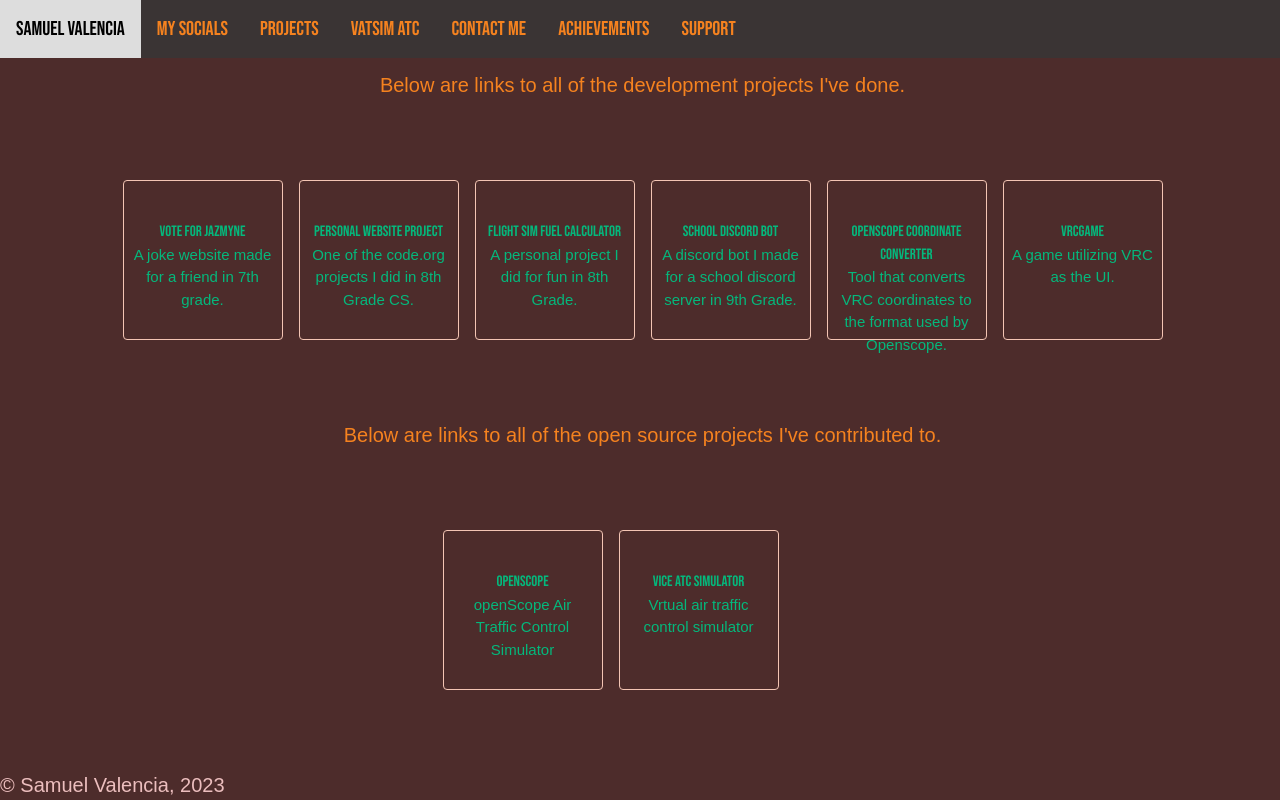
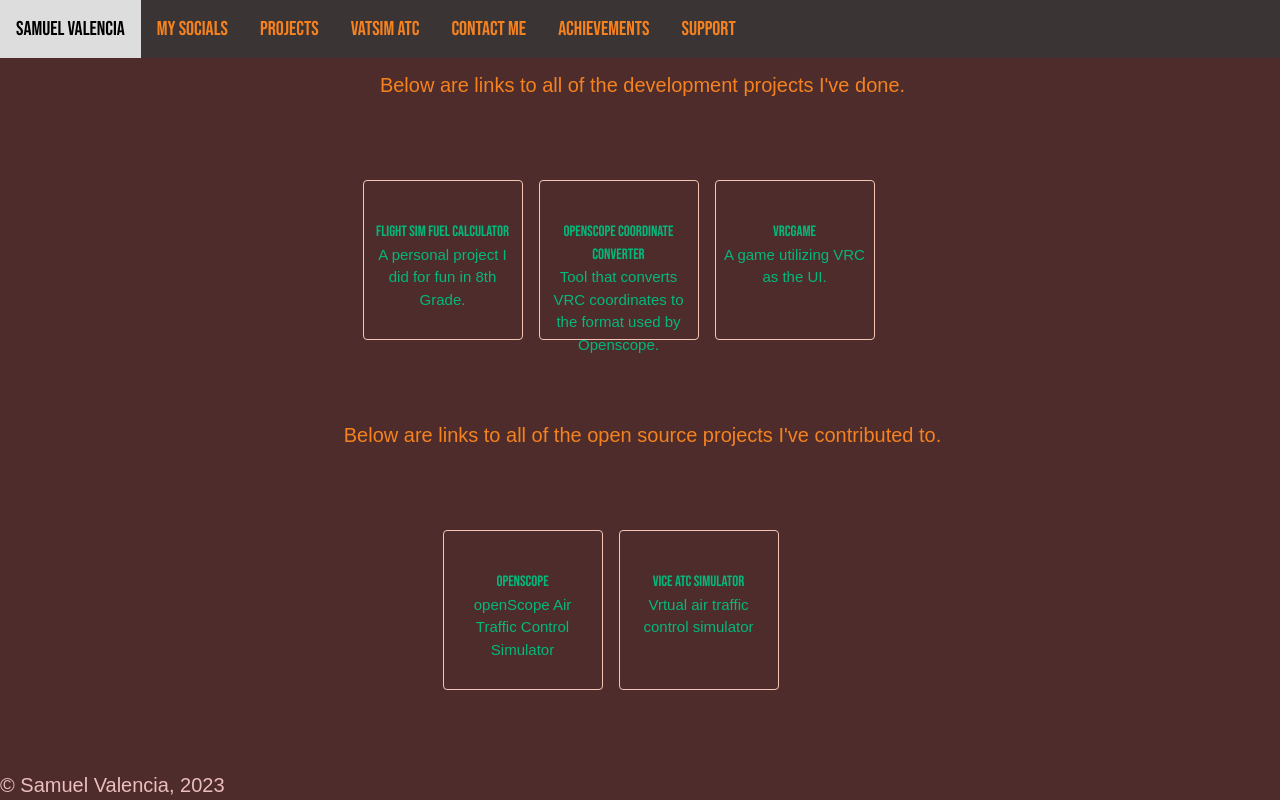
Before and after one commit to svalencia014/pws, a SvelteKit app: page /projects/software in a window 1280 px wide. Built offline with nearby package versions, Linux system fonts and the light colour scheme; a web font is replaced by a local one.

Commit message:
too lazy to test before deploying

```diff
--- a/src/routes/projects/software/+page.svelte
+++ b/src/routes/projects/software/+page.svelte
@@ -14,21 +14,9 @@
     <p class="text-center pt-3">Below are links to all of the development projects I've done.</p>
     <div class="links">
       <div class="cards">
-        <a href="https://svalencia014.github.io/DarkgreenForthrightFirewall/" class="card" target="_blank">
-          <h3>Vote for Jazmyne</h3>
-          <p>A joke website made for a friend in 7th grade.</p>
-        </a>
-        <a href="https://codeprojects.org/0LphTJlwyW0RJQ23SHZoWAyXs0NNbaA5O0ZzSUXqfUw/index.html" class="card" target="_blank">
-          <h3>Personal Website Project</h3>
-          <p>One of the code.org projects I did in 8th Grade CS.</p>
-        </a>
         <a href="https://github.com/svalencia014/FSCalculations" class="card" target="_blank">
           <h3>Flight Sim Fuel Calculator</h3>
           <p>A personal project I did for fun in 8th Grade.</p>
-        </a>
-        <a href="https://github.com/svalencia014/schoolBot" class="card" target="_blank">
-          <h3>School Discord Bot</h3>
-          <p>A discord bot I made for a school discord server in 9th Grade.</p>
         </a>
         <a href="https://github.com/svalencia014/openscopeCoordinateConverter" class="card" target="_blank">
           <h3>OpenScope Coordinate Converter</h3>
```
